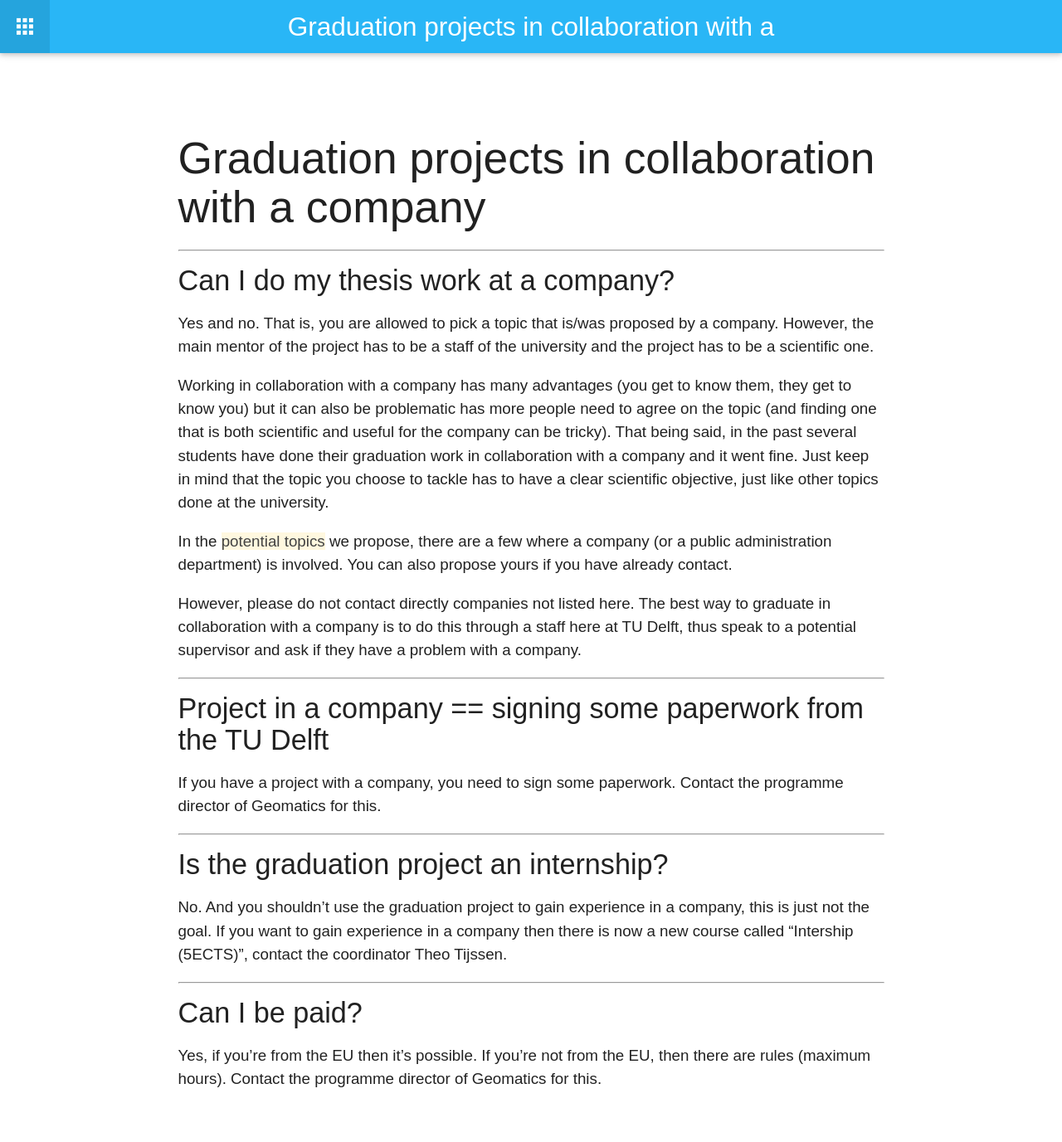
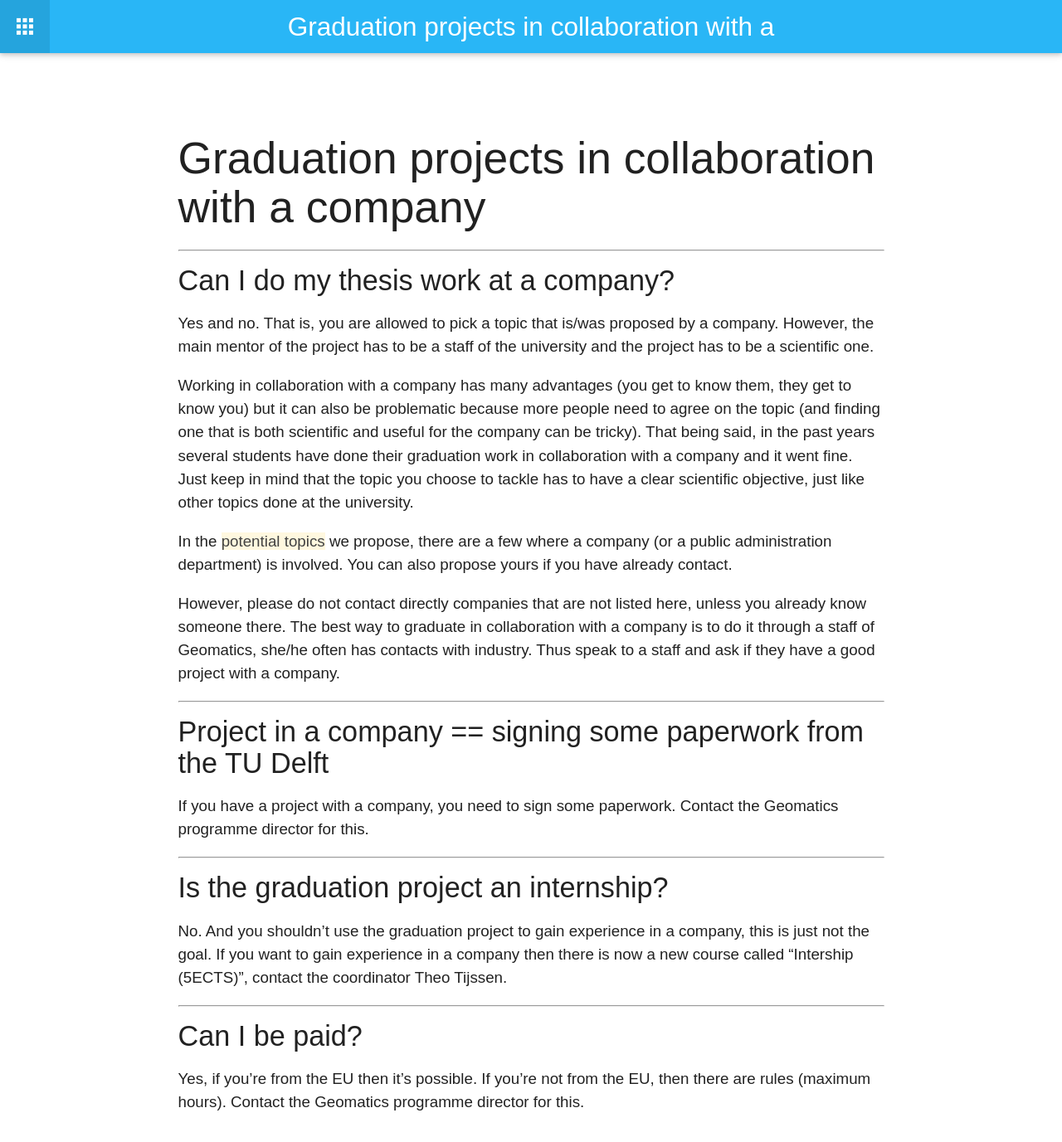
Before and after one commit to tudelft3d/geo2020, a Jekyll site: the page built from company/index.md, in a window 1280 px wide. Shown: the whole page at 83% size. Built offline with Jekyll 4.4.1, drawn with Linux system fonts in a browser that asks for light colours; nearby versions of some CDN libraries; before the commit the page ends 1349 px from its top, so only the background shows below that.

Commit message:
fixed typos

```diff
--- a/company/index.md
+++ b/company/index.md
@@ -14,22 +14,23 @@ permalink: /company/
 Yes and no. That is, you are allowed to pick a topic that is/was proposed by a company.
 However, the main mentor of the project has to be a staff of the university and the project has to be a scientific one.
 
-Working in collaboration with a company has many advantages (you get to know them, they get to know you) but it can also be problematic has more people need to agree on the topic (and finding one that is both scientific and useful for the company can be tricky).
-That being said, in the past several students have done their graduation work in collaboration with a company and it went fine.
+Working in collaboration with a company has many advantages (you get to know them, they get to know you) but it can also be problematic because more people need to agree on the topic (and finding one that is both scientific and useful for the company can be tricky).
+That being said, in the past years several students have done their graduation work in collaboration with a company and it went fine.
 Just keep in mind that the topic you choose to tackle has to have a clear scientific objective, just like other topics done at the university.
 
 In the [potential topics]({{ "/potentialtopics/" | prepend: site.baseurl }}) we propose, there are a few where a company (or a public administration department) is involved.
 You can also propose yours if you have already contact.
 
-However, please do not contact directly companies not listed here.
-The best way to graduate in collaboration with a company is to do this through a staff here at TU Delft, thus speak to a potential supervisor and ask if they have a problem with a company.
+However, please do not contact directly companies that are not listed here, unless you already know someone there.
+The best way to graduate in collaboration with a company is to do it through a staff of Geomatics, she/he often has contacts with industry.
+Thus speak to a staff and ask if they have a good project with a company.
 
 - - -
 
 #### Project in a company == signing some paperwork from the TU Delft
 
 If you have a project with a company, you need to sign some paperwork.
-Contact the programme director of Geomatics for this.
+Contact the Geomatics programme director for this.
 
 - - -
 
@@ -45,4 +46,4 @@ If you want to gain experience in a company then there is now a new course calle
 
 Yes, if you're from the EU then it's possible.
 If you're not from the EU, then there are rules (maximum hours).
-Contact the programme director of Geomatics for this.
+Contact the Geomatics programme director for this.
```
